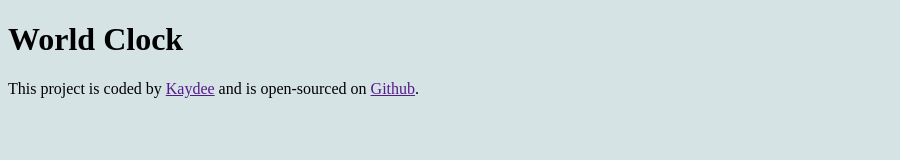
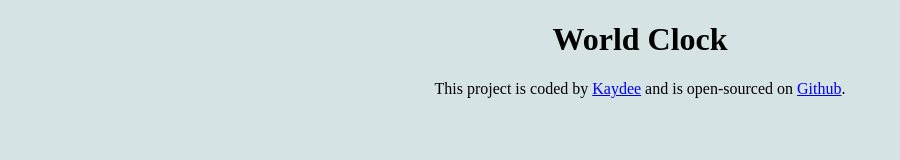
Before and after one commit to kaydee-codes/world-clock-app, a plain HTML site: page index.html in a window 1280 px wide. Shown: the whole page, without its empty margins (0-900 px from the left). Drawn offline with Linux system fonts and the light colour scheme.

Commit message:
linked moments.js and updated h1 and footer css

```diff
--- a/css/styles.css
+++ b/css/styles.css
@@ -1,3 +1,9 @@
 body {
   background: #d5e3e5;
 }
+h1 {
+  text-align: center;
+}
+footer {
+  text-align: center;
+}
--- a/index.html
+++ b/index.html
@@ -9,8 +9,10 @@
   <body>
     <h1>World Clock</h1>
     <footer>
-      This project is coded by <a href="" target="_blank">Kaydee</a> and is
-      open-sourced on <a href="" target="_blank">Github</a>.
+      This project is coded by
+      <a href="https://github.com/kaydee-codes" target="_blank">Kaydee</a> and
+      is open-sourced on
+      <a href="https://github.com/" target="_blank">Github</a>.
     </footer>
     <script src="javascript/index.js"></script>
   </body>
```
